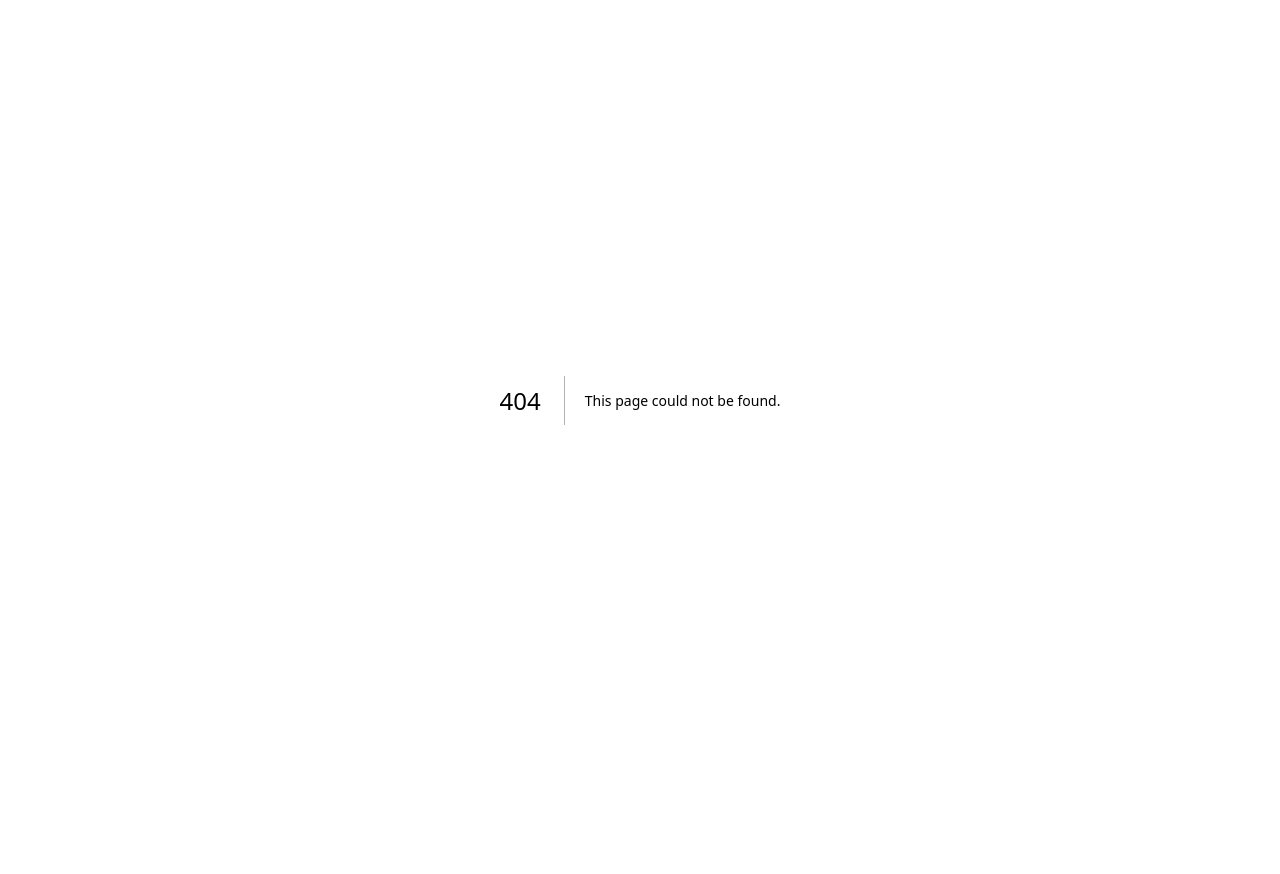
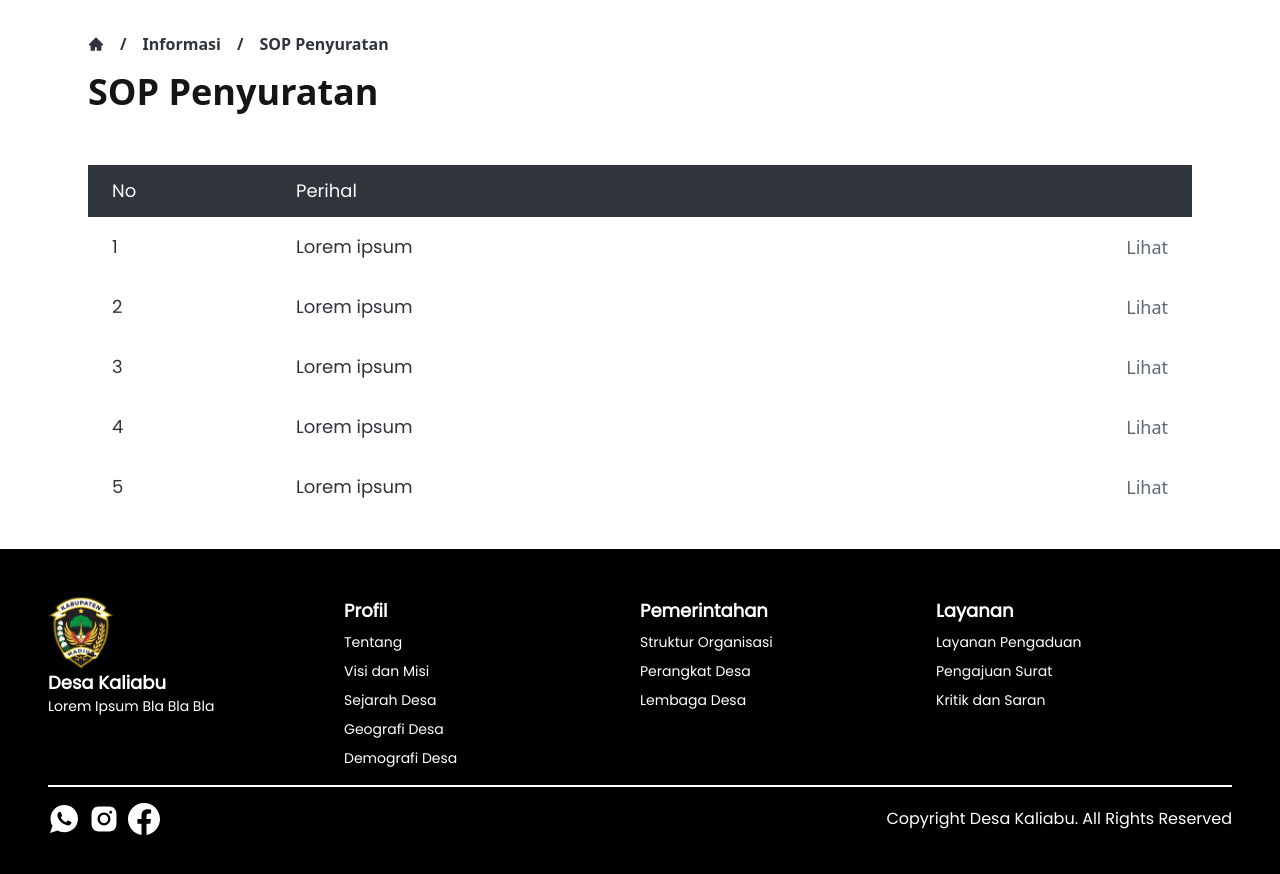
Before and after one commit to fahmigutawan/Next-KaliabuMadiun, a Next.js app: page /u/information/document in a window 1280 px wide. Before the commit this address had no page. Shown: the top 874 px of the page. Before the commit the page ends 800 px from the top, so only its background shows below. Built offline with nearby package versions, Linux system fonts and the light colour scheme.

Commit message:
create sop penyuratan page

```diff
--- /dev/null
+++ b/src/app/u/information/document/page.tsx
@@ -0,0 +1,27 @@
+import React from 'react'
+import Breadcrumb from '@/component/base/Breadcrumb'
+import Link from 'next/link'
+
+const SOPPenyuratanPage = () => {
+    return (
+        <div className="px-[5.5rem] py-[2rem]">
+            <Breadcrumb page={["Informasi", "SOP Penyuratan"]} />
+            <h2 className="text-secondary900 text-4xl font-bold mb-[53px]">SOP Penyuratan</h2>
+            <div className='text-lg'>
+                <div className='flex flex-row w-full bg-secondary800 py-3 text-secondary50'>
+                    <p className='w-[184px] px-6'>No</p>
+                    <p className='flex-1 px-6'>Perihal</p>
+                </div>
+                {[1, 2, 3, 4, 5].map(data => (
+                    <div className='flex flex-row w-full py-4 text-secondary800'>
+                        <p className='w-[184px] px-6'>{data}</p>
+                        <p className='flex-1 px-6'>Lorem ipsum</p>
+                        <Link href={"https://www.youtube.com/"} target='_blank' className='px-6 text-secondary700 hover:text-blue-400'>Lihat</Link>
+                    </div>
+                ))}
+            </div>
+        </div>
+    )
+}
+
+export default SOPPenyuratanPage
```
